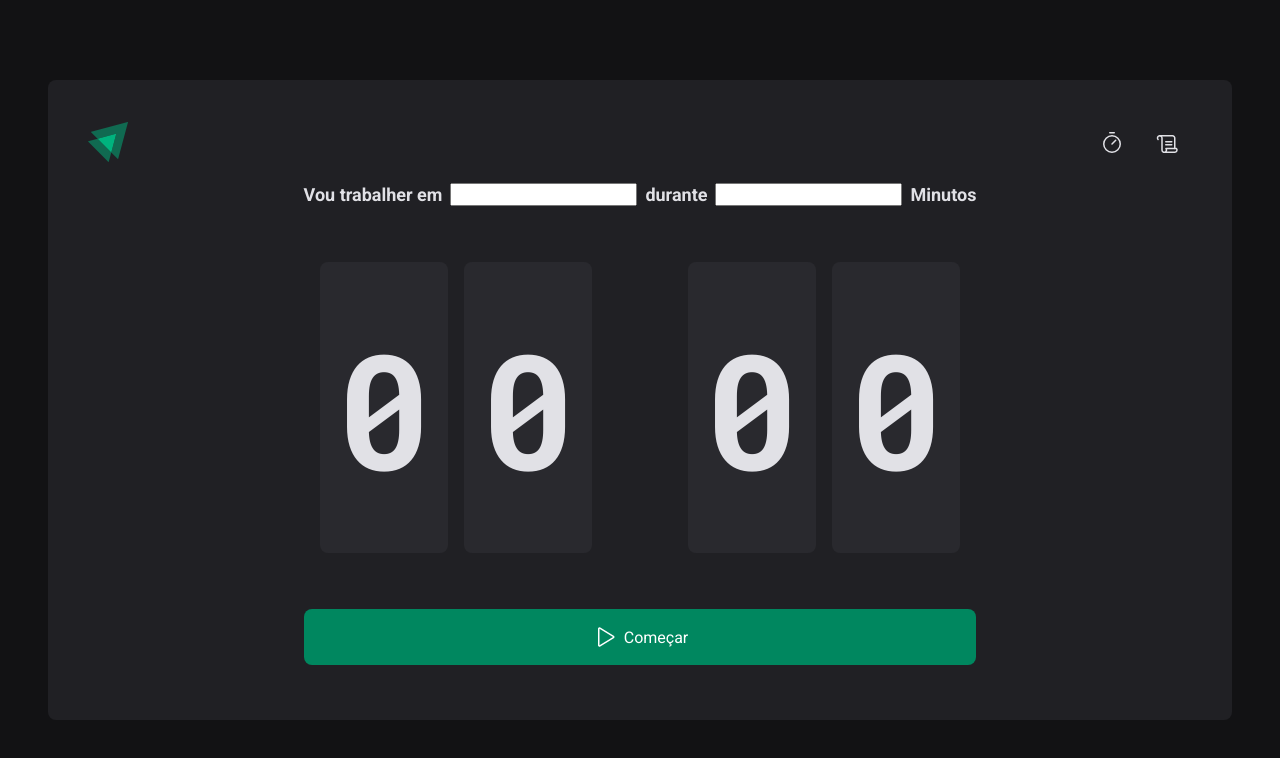
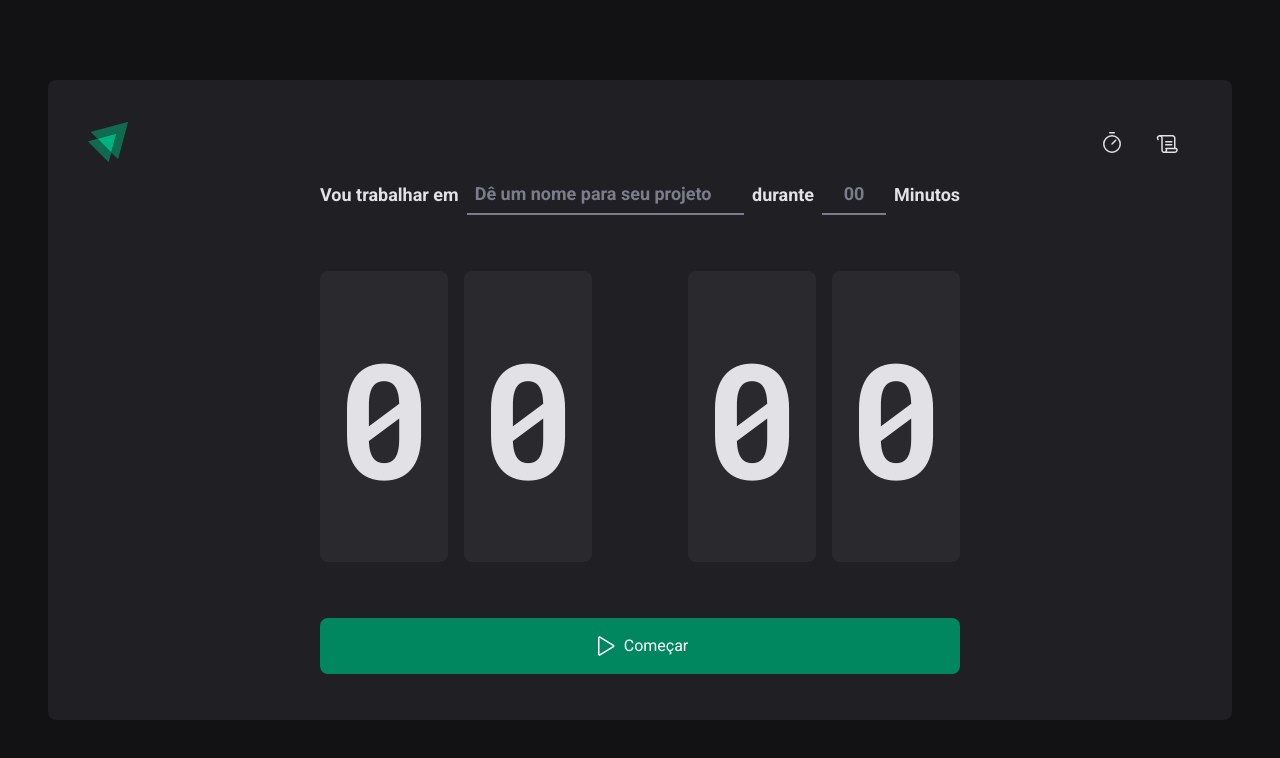
Before and after one commit to gustavosalviato/ignite-timer, a React (Vite) app: page / in a window 1280 px wide. Shown: the top 758 px of the page. Built offline with nearby package versions, Linux system fonts and the light colour scheme.

Commit message:
Estilização dos inputs

```diff
--- a/src/Pages/Home/index.tsx
+++ b/src/Pages/Home/index.tsx
@@ -1,16 +1,16 @@
 import { Play } from "phosphor-react"
-import { HomeContainer, CountDownContainer, FormContainer, Separator, ButtonContainer } from "./styles"
+import { HomeContainer, CountDownContainer, FormContainer, Separator, ButtonContainer, BasicInput, MinutesAmoutInput, TaskInput } from "./styles"
 
 export const Home = () => {
   return (
     <HomeContainer>
       <form>
         <FormContainer>
-          <label htmlFor="task">Vou trabalher em</label>
-          <input type="text" />
+          <label htmlFor="task">Vou trabalhar em</label>
+          <TaskInput type="text" placeholder="Dê um nome para seu projeto" />
 
           <label htmlFor="task">durante</label>
-          <input type="text" />
+          <MinutesAmoutInput type="text" placeholder="00" />
 
           <span>Minutos</span>
         </FormContainer>
--- a/src/Pages/Home/styles.ts
+++ b/src/Pages/Home/styles.ts
@@ -79,3 +79,35 @@ export const ButtonContainer = styled.button`
     border-radius: 8px;
 
 `
+
+
+export const BasicInput = styled.input`
+    background: transparent;
+    height: 2.5rem;
+    border:0;
+    font-weight: 700;
+    font-size: 1.125rem;
+    padding: 0 0.5rem;
+    transition: 0.3s;
+
+    border-bottom: 2px solid ${props => props.theme["gray-500"]};
+    color: ${props => props.theme["gray-100"]};
+
+    &:focus{
+        box-shadow: none;
+        border-color: ${props => props.theme["green-500"]};
+    }
+
+    &::placeholder{
+    color: ${props => props.theme["gray-500"]};
+}
+`
+
+export const MinutesAmoutInput = styled(BasicInput)`
+    width: 4rem;
+    text-align: center;
+`
+
+export const TaskInput = styled(BasicInput)`
+    flex: 1;
+`
```
